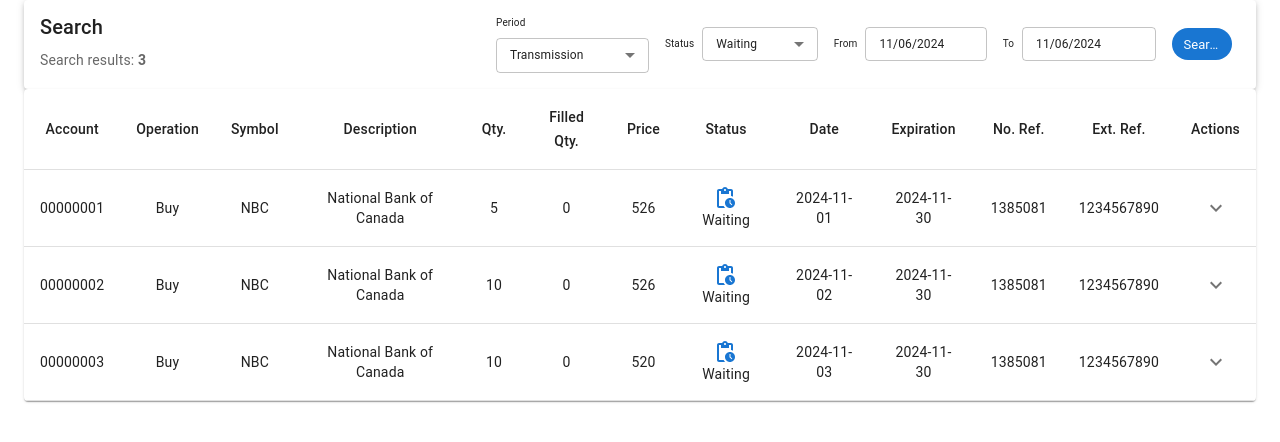
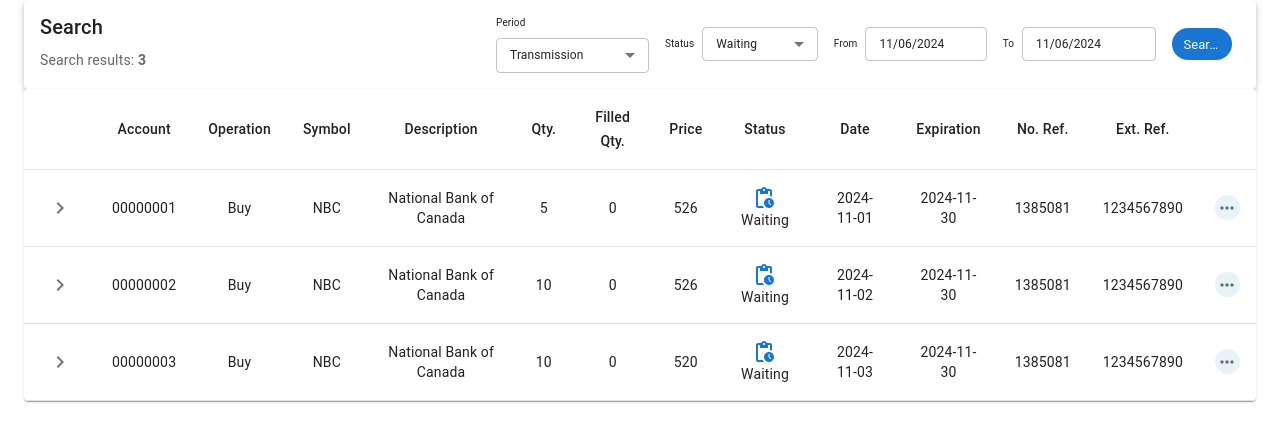
Before and after one commit to thongrodw/ATA-FE, a React (Create React App) app: page / in a window 1280 px wide. Shown: the top 442 px of the page. Built offline with nearby package versions, Linux system fonts and the light colour scheme.

Commit message:
Adjust the dropdown button

```diff
--- a/src/components/ResultsTable.js
+++ b/src/components/ResultsTable.js
@@ -1,9 +1,21 @@
 import React, { useState } from 'react';
-import { Table, TableBody, TableCell, TableContainer, TableHead, TableRow, Paper, IconButton, Collapse, useMediaQuery } from '@mui/material';
+import {
+  Table,
+  TableBody,
+  TableCell,
+  TableContainer,
+  TableHead,
+  TableRow,
+  Paper,
+  IconButton,
+  Collapse,
+  useMediaQuery,
+} from '@mui/material';
 import PendingActionsIcon from '@mui/icons-material/PendingActions';
 import { useTheme } from '@mui/material/styles';
 import ExpandMoreIcon from '@mui/icons-material/ExpandMore';
 import ExpandLessIcon from '@mui/icons-material/ExpandLess';
+import MoreVertIcon from '@mui/icons-material/MoreVert';
 import RowDetails from './RowDetails';
 
 const ResultsTable = ({ data }) => {
@@ -20,6 +32,7 @@ const ResultsTable = ({ data }) => {
       <Table>
         <TableHead>
           <TableRow>
+            <TableCell align="center"></TableCell>
             <TableCell align="center">Account</TableCell>
             <TableCell align="center">Operation</TableCell>
             <TableCell align="center">Symbol</TableCell>
@@ -38,15 +51,24 @@ const ResultsTable = ({ data }) => {
                 <TableCell align="center">Expiration</TableCell>
                 <TableCell align="center">No. Ref.</TableCell>
                 <TableCell align="center">Ext. Ref.</TableCell>
-                <TableCell align="center">Actions</TableCell>
               </>
             )}
+            <TableCell align="center"></TableCell>
           </TableRow>
         </TableHead>
         <TableBody>
           {data.map((row) => (
             <React.Fragment key={row.id}>
               <TableRow>
+                <TableCell align="center">
+                  <IconButton onClick={() => handleExpandClick(row.id)}>
+                    {expandedRow === row.id ? (
+                      <ExpandLessIcon style={{ transform: 'rotate(180deg)' }} />
+                    ) : (
+                      <ExpandMoreIcon style={{ transform: 'rotate(270deg)' }} />
+                    )}
+                  </IconButton>
+                </TableCell>
                 <TableCell align="center">{row.id}</TableCell>
                 <TableCell align="center">{row.operation}</TableCell>
                 <TableCell align="center">{row.symbol}</TableCell>
@@ -71,8 +93,19 @@ const ResultsTable = ({ data }) => {
                   </>
                 )}
                 <TableCell align="center">
-                  <IconButton onClick={() => handleExpandClick(row.id)}>
-                    {expandedRow === row.id ? <ExpandLessIcon /> : <ExpandMoreIcon />}
+                  <IconButton
+                    sx={{
+                      backgroundColor: 'rgba(173, 216, 230, 0.3)',
+                      transform: 'rotate(90deg)',
+                      width: '25px',
+                      height: '25px',
+                      padding: '4px',
+                      '&:hover': {
+                        backgroundColor: 'rgba(173, 216, 230, 0.5)',
+                      },
+                    }}
+                  >
+                    <MoreVertIcon fontSize="small"/>
                   </IconButton>
                 </TableCell>
               </TableRow>
```
